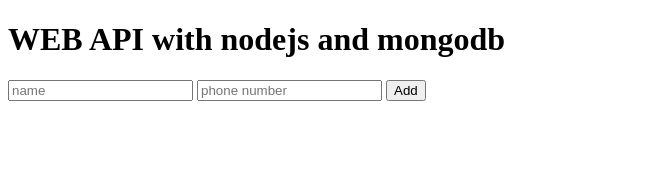
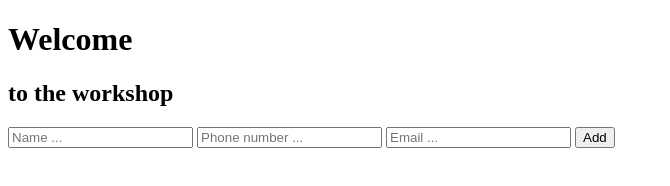
Before and after one commit to gomycode-sfax/web-api-nodejs-mongodb, a plain HTML site: page Client/index.html in a window 1280 px wide. Shown: the whole page, without its empty margins (0-670 px from the left). Drawn offline with nearby package versions, Linux system fonts and the light colour scheme; no server answers.

Commit message:
Update index.html

```diff
--- a/Client/index.html
+++ b/Client/index.html
@@ -10,17 +10,19 @@
 </head>
 
 <body>
-    <h1>WEB API with nodejs and mongodb</h1>
+    <h1>Welcome</h1>
+    <h2>to the workshop</h2>
     <form id="form">
-        <input type="text" placeholder="name" id="name">
-        <input type="text" placeholder="phone number" id="phone">
+        <input type="text" placeholder="Name ..." id="name">
+        <input type="text" placeholder="Phone number ..." id="phone">
+        <input type="text" placeholder="Email ..." id="email">
+
         <button type="submit">Add</button>
     </form>
     <div id="data">
 
     </div>
 
-    <!-- <script src="https://unpkg.com/axios/dist/axios.min.js"></script> -->
     <script src="https://cdnjs.cloudflare.com/ajax/libs/axios/0.18.0/axios.js"></script>
     <script src="scripts.js"></script>
 </body>
```
